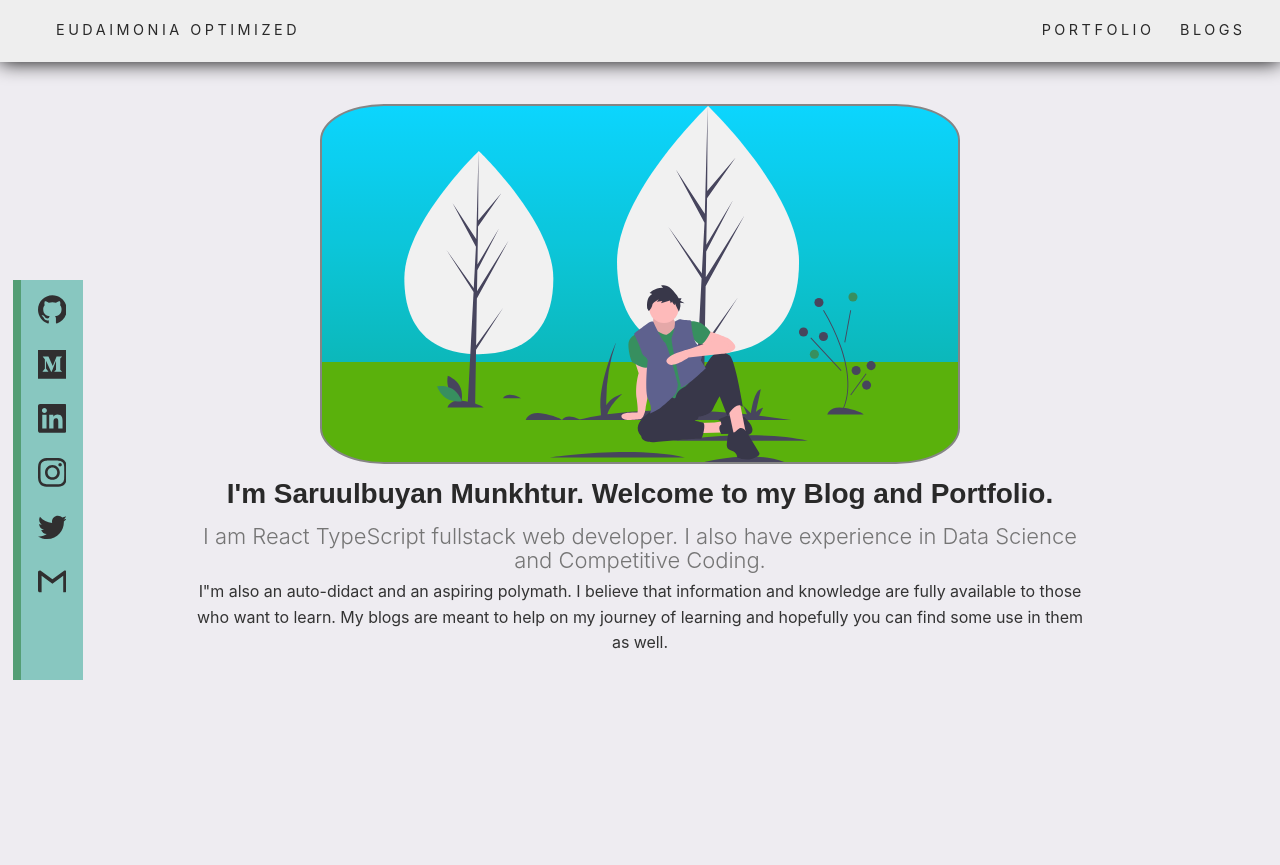
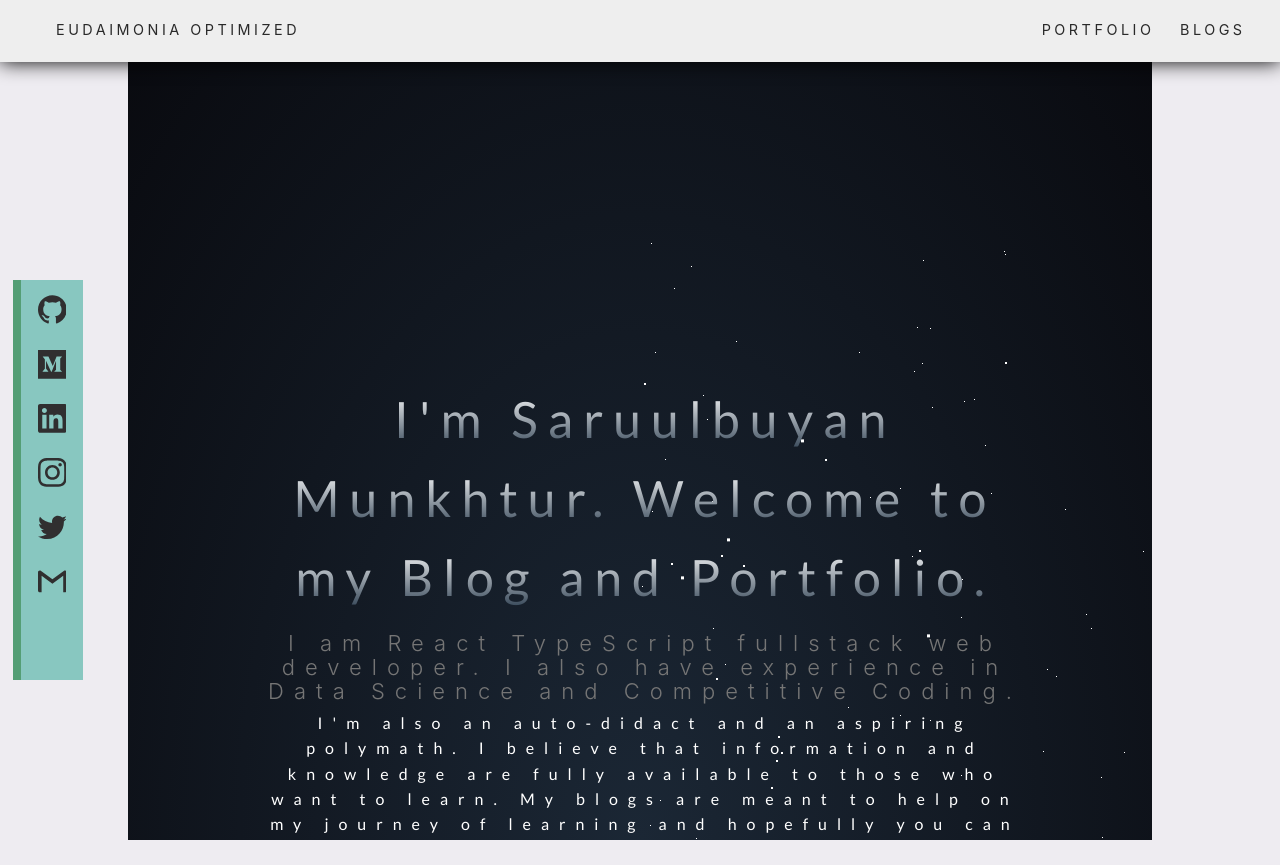
Before and after one commit to Saruulbuyan-Munkhtur/portfolio-website, a Gatsby site: page / in a window 1280 px wide. Shown: the top 865 px of the page. Built offline with nearby package versions, Linux system fonts and the light colour scheme; Gatsby itself is replaced by a stand-in of ours.

Commit message:
Added a space star background to the landing page

```diff
--- a/package.json
+++ b/package.json
@@ -10,7 +10,8 @@
     "@micalgenus/gatsby-plugin-github-avatar": "0.0.18",
     "babel-plugin-styled-components": "^1.11.1",
     "bootstrap": "^4.5.2",
-    "gatsby": "^2.24.47",
+    "compass": "^0.1.1",
+    "gatsby": "^2.28.0",
     "gatsby-background-image": "^1.1.2",
     "gatsby-image": "^2.4.20",
     "gatsby-paginate": "^1.1.1",
@@ -37,6 +38,7 @@
     "react": "^16.12.0",
     "react-dom": "^16.13.1",
     "react-helmet": "^6.1.0",
+    "react-refresh": "^0.8.3",
     "styled-components": "^5.1.1"
   },
   "devDependencies": {
--- a/src/components/landing.js
+++ b/src/components/landing.js
@@ -8,16 +8,19 @@ import Code_Thinking from "../assets/relaxing.svg"
 const Landing = () => {
   return (
     <section>
-      <div className="landing-illustration">
+      <div className="stars"></div>
+      <div className="stars2"></div>
+      <div className="stars3"></div>
+      {/* <div className="landing-illustration">
         <Code_Thinking className="landing-SVG"/>
-      </div>
+      </div>  */}
       <div className="homePage-content">
-          <h1>I'm Saruulbuyan Munkhtur. Welcome to my Blog and Portfolio.</h1>
+          <span>I'm Saruulbuyan Munkhtur. Welcome to my Blog and Portfolio.</span>
           <h2>
             I am React TypeScript fullstack web developer. I also have experience in Data Science and Competitive Coding.
           </h2>
           <p>
-            I"m also an auto-didact and an aspiring polymath. I believe that information and knowledge are fully available to those who want to learn. My blogs are meant to help on my journey of learning and hopefully you can find some use in them as well.
+            I'm also an auto-didact and an aspiring polymath. I believe that information and knowledge are fully available to those who want to learn. My blogs are meant to help on my journey of learning and hopefully you can find some use in them as well.
           </p>
       </div>
     </section>
--- a/src/scss/3-pages/index.scss
+++ b/src/scss/3-pages/index.scss
@@ -2,7 +2,6 @@
 .homePage-landing {
     align-self: center;
     text-align: center;
-    width: 70%;
     position: relative;
     z-index: 1;
     margin: auto;
@@ -13,6 +12,9 @@
     margin-top: 0vh;
     flex-direction: row-reverse;
     flex-wrap: wrap;
+    height: 100vh;
+    background: radial-gradient(ellipse at bottom, #1B2735 0%, #090A0F 100%);
+    overflow: hidden;
 }
 .homePage-quotes {
 		margin-top: 30vh;
--- a/src/scss/4-components/landing.scss
+++ b/src/scss/4-components/landing.scss
@@ -1,13 +1,43 @@
+//@import 'compass';
+
+// n is number of stars required
+@function multiple-box-shadow($n) {
+  $value: '#{random(2000)}px #{random(2000)}px #FFF';
+  @for $i from 2 through $n {
+    $value: '#{$value} , #{random(2000)}px #{random(2000)}px #FFF';
+  }
+  @return unquote($value);
+}
+$shadows-small:  multiple-box-shadow(700);
+$shadows-medium: multiple-box-shadow(200);
+$shadows-big:    multiple-box-shadow(100);
+
+
 .homePage-content {
-  margin-top: 3em;
+  // margin-top: 3em;
+  // margin: auto;
+  // margin-bottom: 3em;
+  // text-align: center;
+  // position: relative;
+  // z-index: 1;
+  // vertical-align: top;
+  // padding: 0.43em 0em 0em 0em;
+  position: absolute;
+  top: 50%;
+  left: 0;
+  right: 0;
   margin: auto;
-  margin-bottom: 3em;
+  width: 60vw;
+
+  color: #FFF;
   text-align: center;
-  position: relative;
-  z-index: 1;
-  vertical-align: top;
-  padding: 0.43em 0em 0em 0em;
+  font-family: 'lato',sans-serif;
+  font-weight: 300;
+  font-size: 50px;
+  letter-spacing: 10px;
 
+  margin-top: -60px;
+  padding-left: 10px;
 
   h1 {
       font: 28px sans-serif;
@@ -21,6 +51,7 @@
       padding: auto;
       margin-top: 0;
       display: block;
+      font-size: 12pt;
       a {
           display: inline;
           padding: 0;
@@ -44,30 +75,99 @@
       margin-inline-start: 0px;
       margin-inline-end: 0px;
   }
+  span{
+    background: -webkit-linear-gradient(white, #38495a);
+    -webkit-background-clip: text;
+    -webkit-text-fill-color: transparent;
+  }
+  &:after {
+    content: " ";
+    position: absolute;
+    top: 2000px;
+    width: 1px;
+    height: 1px;
+    background: transparent;
+    box-shadow: $shadows-small;
+  }
+
+}
+
+
+
+// .landing-illustration {
+//   max-width: 100vw;
+//   max-height: 50vh;
+//   margin: auto;
+//   margin-top: 8vh;
+//   // position: relative;
+//   // padding-left: 0vw;
+//   // border-left: 8px solid $prime_green;
+//   .landing-SVG {
+//     max-width: 50vw;
+//     max-height: 45vh;
+//     background: rgb(9, 0, 172);
+//     background: linear-gradient(0deg,#53ae00 28%, rgba(0,182,184,1) 28%, rgba(0,212,255,1) 100%);
+//     border-radius: 10%;
+//     border: 2px solid #808080;
+//     opacity: 95%;
+//   }
+// }
+
+
+
+
+.stars {
+  width: 1px;
+  height: 1px;
+  background: transparent;
+  box-shadow: $shadows-small;
+  animation			: animStar 50s linear infinite;
 
 
 }
 
-.react {width: 90%; background-color: #4CAF50;} /* Green */
-.css {width: 80%; background-color: #2196F3;} /* Blue */
-.js {width: 65%; background-color: #f44336;} /* Red */
-.php {width: 60%; background-color: #808080;} /* Dark Grey */
+.stars2 {
+  width: 2px;
+  height: 2px;
+  background: transparent;
+  box-shadow: $shadows-medium;
+  animation: animStar 100s linear infinite;
 
-.landing-illustration {
-  max-width: 100vw;
-  max-height: 50vh;
-  margin: auto;
-  margin-top: 8vh;
-  // position: relative;
-  // padding-left: 0vw;
-  // border-left: 8px solid $prime_green;
-  .landing-SVG {
-    max-width: 50vw;
-    max-height: 45vh;
-    background: rgb(9, 0, 172);
-    background: linear-gradient(0deg,#53ae00 28%, rgba(0,182,184,1) 28%, rgba(0,212,255,1) 100%);
-    border-radius: 10%;
-    border: 2px solid #808080;
-    opacity: 95%;
+  &:after {
+    content: " ";
+    position: absolute;
+    top: 2000px;
+    width: 2px;
+    height: 2px;
+    background: transparent;
+    box-shadow: $shadows-medium;
   }
 }
+
+.stars3 {
+  width: 3px;
+  height: 3px;
+  background: transparent;
+  box-shadow: $shadows-big;
+  animation: animStar 150s linear infinite;
+
+  &:after {
+    content: " ";
+    position: absolute;
+    top: 2000px;
+    width: 3px;
+    height: 3px;
+    background: transparent;
+    box-shadow: $shadows-big;
+  }
+}
+
+// #title
+
+
+
+
+@keyframes animStar {
+  from	{transform: translateY(0px)}
+  to		{transform: translateY(-2000px)}
+}
--- a/src/scss/main.scss
+++ b/src/scss/main.scss
@@ -1,3 +1,5 @@
+//@import 'compass';
+
 @import './0-helpers/_functions.scss';
 @import './0-helpers/_mixins.scss';
 @import './0-helpers/_structures.scss';
```
Also changed, not shown: 1 other file.
